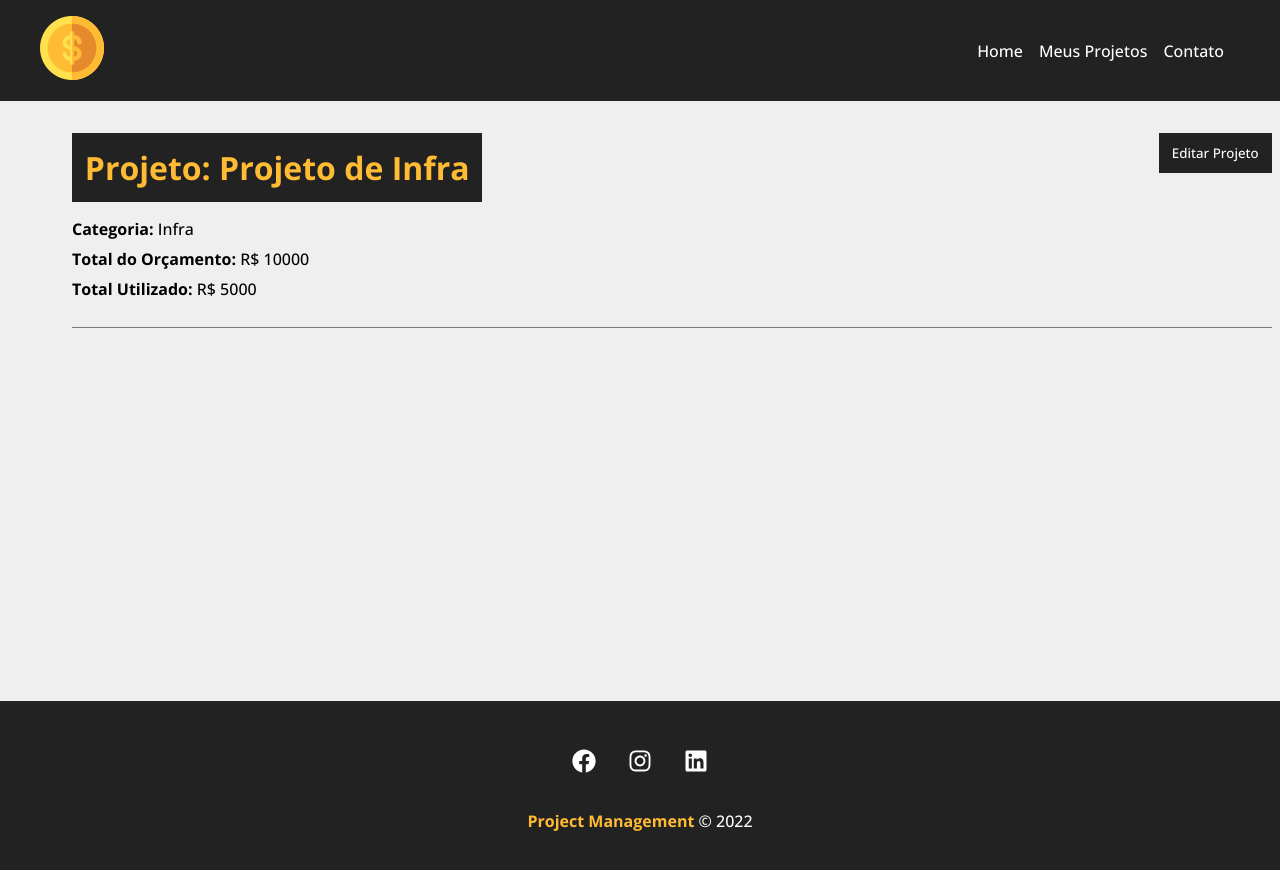
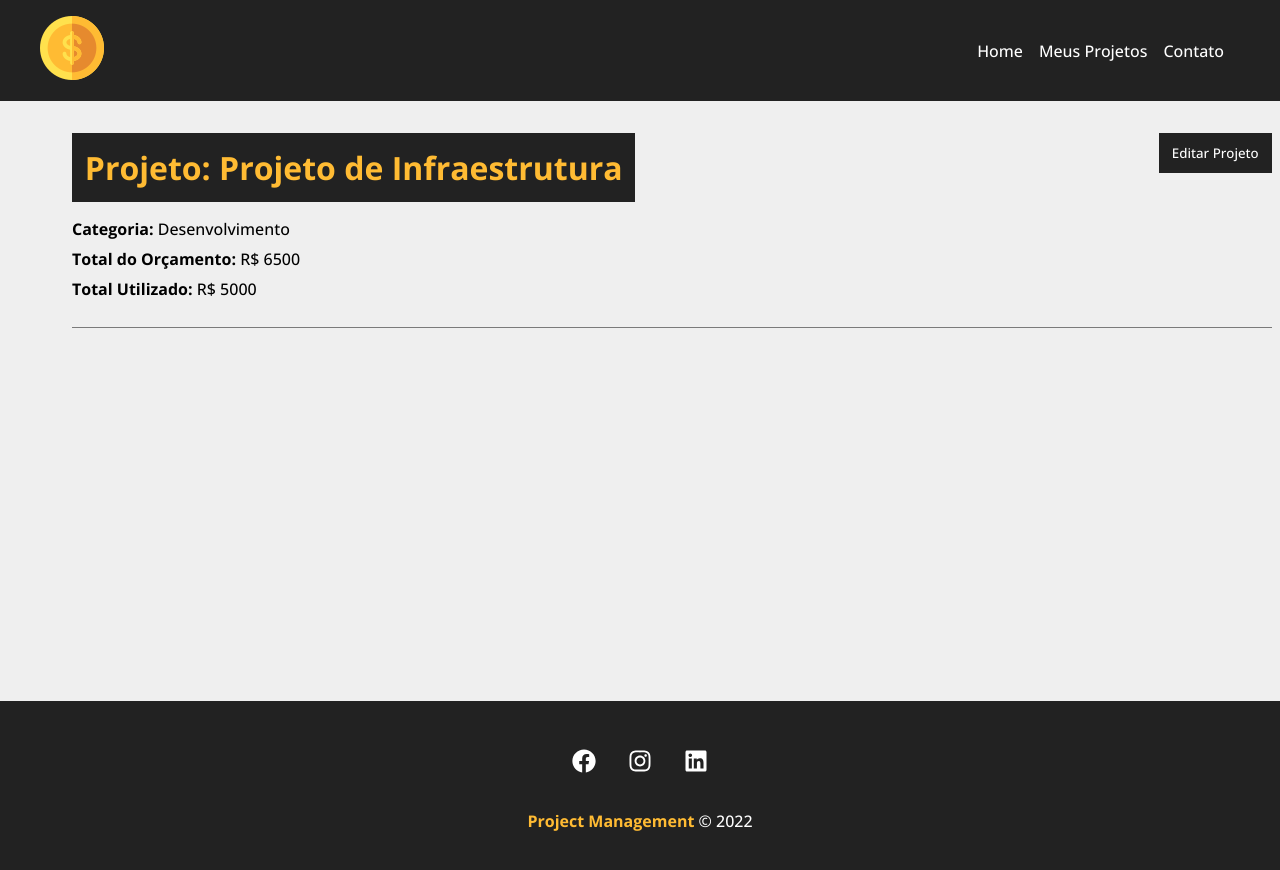
Before and after one commit to Kelvin-Freitas/ProjectManagement, a React (Create React App) app in the folder my-app/: page /project/2 in a window 1280 px wide. Shown: the top 870 px of the page. Built offline with nearby package versions, Linux system fonts and the light colour scheme; data requests are answered from the project's data file.

Commit message:
Update no server

```diff
--- a/my-app/db.json
+++ b/my-app/db.json
@@ -1,11 +1,11 @@
 {
   "projects": [
     {
-      "name": "Projeto de Infra",
-      "budget": "10000",
+      "name": "Projeto de Infraestrutura",
+      "budget": "6500",
       "category": {
-        "id": "1",
-        "name": "Infra"
+        "id": "2",
+        "name": "Desenvolvimento"
       },
       "cost": 5000,
       "services": [
--- a/my-app/src/components/pages/Project.js
+++ b/my-app/src/components/pages/Project.js
@@ -5,12 +5,16 @@
 
 import Loading from '../layouts/Loading'
 import Container from '../layouts/Container'
+import Message from '../layouts/Message'
+import ProjectForm from '../project/ProjectForm'
 
 function Project() {
 
     const { id } = useParams()
     const [project, setProject] = useState([])
     const [showProjectForm, setShowProjectForm] = useState(false)
+    const [message,setMessage] = useState()
+    const [type,setType] = useState()
 
     useEffect(() => {
 
@@ -29,7 +33,29 @@
 
     }, [id])
 
-    function toggleProjectForm(){
+    function editPost(project) {
+        if (project.budget < project.cost) {
+            setMessage("O orçamento não pode ser menor que o custo do projeto!")
+            setType("error")
+            return false
+        }
+        fetch(`http://localhost:5000/projects/${project.id}`, {
+            method: "PATCH",
+            headers: {
+                'Content-Type': 'application/json',
+            },
+            body: JSON.stringify(project),
+        }).then(resp => resp.json())
+        .then((data) => {
+            setProject(data)
+            setShowProjectForm(false)
+            setMessage("Projeto atualizado!")
+            setType("success")
+        })
+        .catch((err) => console.log(err))
+    }
+
+    function toggleProjectForm() {
         setShowProjectForm(!showProjectForm)
     }
 
@@ -38,9 +64,10 @@
             {project.name ? (
                 <div className={styles.project_details}>
                     <Container customClass="column">
+                        {message && <Message type={type} msg={message} />}
                         <div className={styles.details_container}>
                             <h1>Projeto: {project.name}</h1>
-                            <button  className={styles.btn} onClick={toggleProjectForm}>
+                            <button className={styles.btn} onClick={toggleProjectForm}>
                                 {!showProjectForm ? 'Editar Projeto' : 'Fechar'}
                             </button>
                             {!showProjectForm ? (
@@ -57,7 +84,7 @@
                                 </div>
                             ) : (
                                 <div className={styles.project_info}>
-                                    <p>Detalhes do Projeto</p>
+                                    <ProjectForm handleSubmit={editPost} btnText="Concluir Edição" projectData={project} />
                                 </div>
                             )}
                         </div>
```
